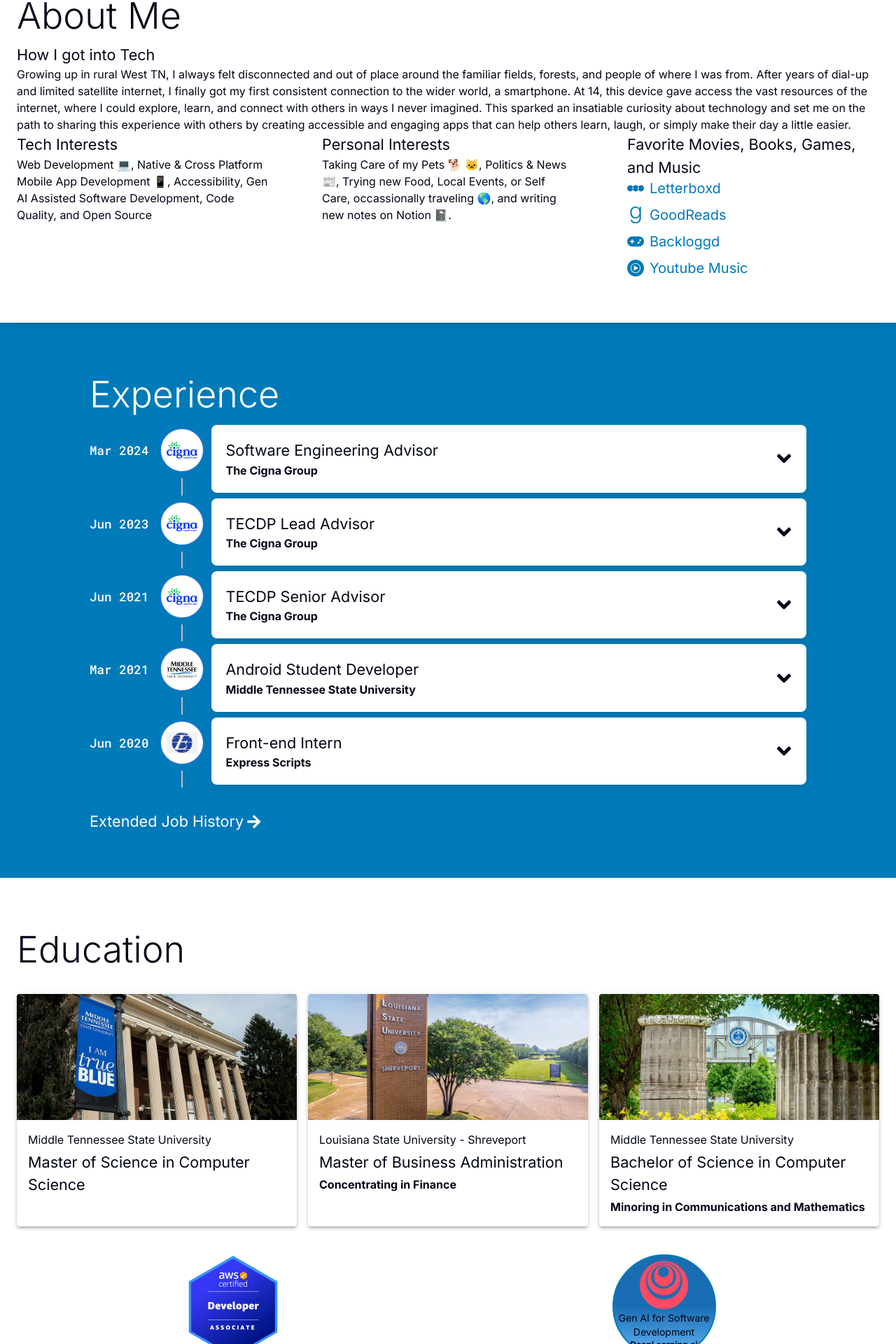
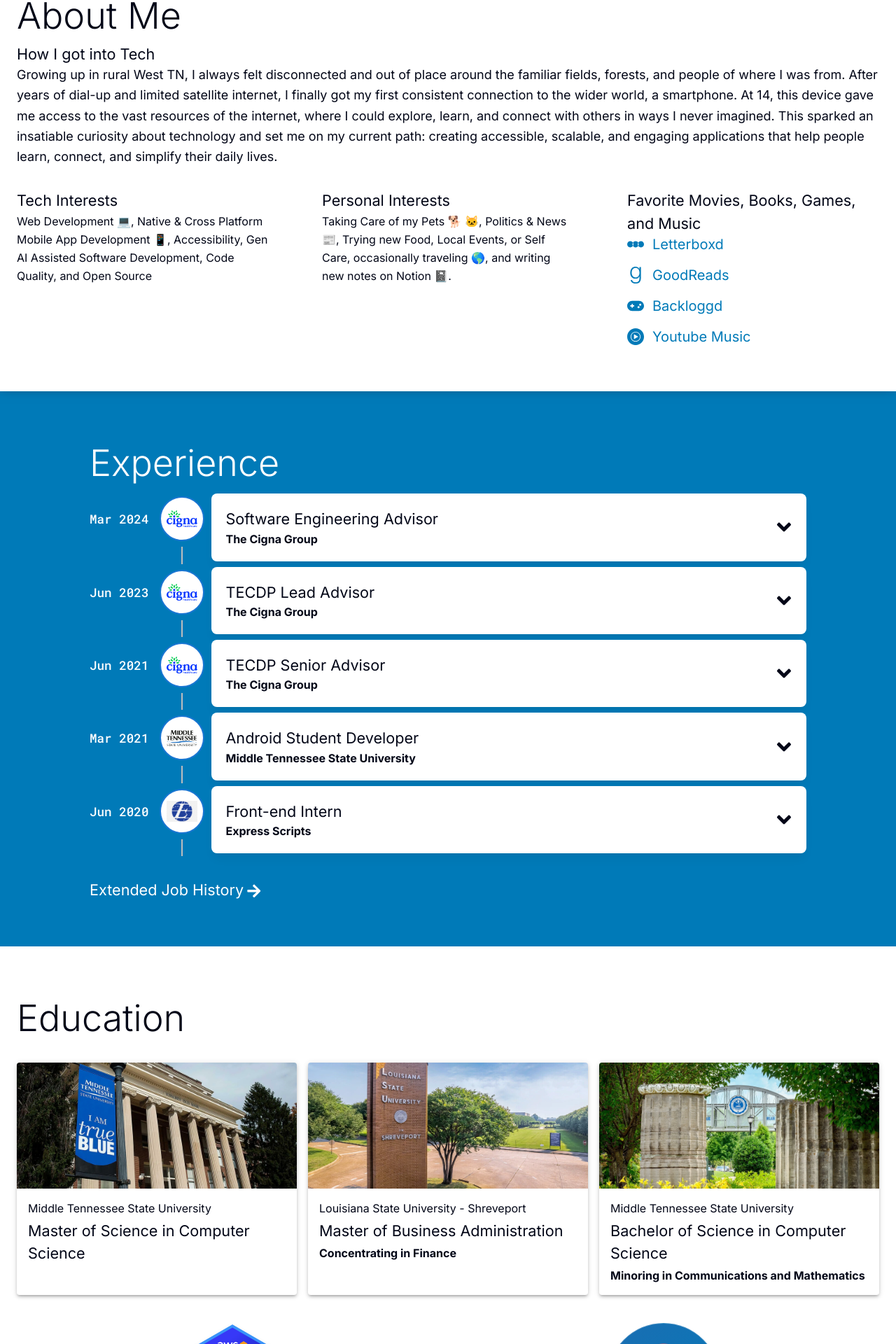
Before and after one commit to CodyManess/portfolio-website, a Next.js app: page / in a window 1280 px wide. Shown: the part 880-2800 px from the top of the page at 70% size. Built offline with nearby package versions, Linux system fonts and the light colour scheme; what @mui/material-nextjs would draw is missing.

Commit message:
feat: update About section component and CertBadge display component

```diff
--- a/components/About/about.tsx
+++ b/components/About/about.tsx
@@ -9,26 +9,28 @@ const About: React.FC = () => {
       id="about"
       className="section relative z-[2] shadow-[0px_-12px_20px_black]"
     >
-      <div className="container mx-auto px-4 lg:px-6">
-        <h2>About Me</h2>
-        <h3>How I got into Tech</h3>
-        <p>
-          Growing up in rural West TN, I always felt disconnected and out of
-          place around the familiar fields, forests, and people of where I was
-          from. After years of dial-up and limited satellite internet, I finally
-          got my first consistent connection to the wider world, a smartphone.
-          At 14, this device gave access the vast resources of the internet,
-          where I could explore, learn, and connect with others in ways I never
-          imagined. This sparked an insatiable curiosity about technology and
-          set me on the path to sharing this experience with others by creating
-          accessible and engaging apps that can help others learn, laugh, or
-          simply make their day a little easier.
-        </p>
+      <div className="container mx-auto px-4 lg:px-6 flex flex-col gap-8">
+        <div>
+          <h2 className="mb-2">About Me</h2>
+          <h3 className="text-xl mb-4">How I got into Tech</h3>
+          <p className="leading-relaxed text-base md:text-lg">
+            Growing up in rural West TN, I always felt disconnected and out of
+            place around the familiar fields, forests, and people of where I was
+            from. After years of dial-up and limited satellite internet, I
+            finally got my first consistent connection to the wider world, a
+            smartphone. At 14, this device gave me access to the vast resources
+            of the internet, where I could explore, learn, and connect with
+            others in ways I never imagined. This sparked an insatiable
+            curiosity about technology and set me on my current path: creating
+            accessible, scalable, and engaging applications that help people
+            learn, connect, and simplify their daily lives.
+          </p>
+        </div>
 
-        <div className="flex flex-row justify-between flex-wrap">
+        <div className="flex flex-row justify-between flex-wrap gap-8">
           <div className="max-w-[360px]">
-            <h3>Tech Interests</h3>
-            <p>
+            <h3 className="mb-4">Tech Interests</h3>
+            <p className="leading-relaxed">
               Web Development &#128187;, Native & Cross Platform Mobile App
               Development &#128241;, Accessibility, Gen AI Assisted Software
               Development, Code Quality, and Open Source
@@ -36,33 +38,43 @@ const About: React.FC = () => {
           </div>
 
           <div className="max-w-[360px]">
-            <h3>Personal Interests</h3>
-            <p>
+            <h3 className="mb-4">Personal Interests</h3>
+            <p className="leading-relaxed">
               Taking Care of my Pets &#128021; &#128049;, Politics & News
               &#128240;, Trying new Food, Local Events, or Self Care,
-              occassionally traveling &#127758;, and writing new notes on Notion
+              occasionally traveling &#127758;, and writing new notes on Notion
               &#128211;.
             </p>
           </div>
 
           <div className="max-w-[360px]">
-            <h3>Favorite Movies, Books, Games, and Music</h3>
-            <div className="flex flex-col gap-[10px] [&_a]:flex [&_a]:items-center [&_a]:text-[var(--foreground)] [&_a]:text-xl [&_svg]:mr-2 [&_svg]:text-2xl [&_h3]:mt-7 [&_h3]:mb-1">
-              <Link href="https://letterboxd.com/codyness/" target="_blank">
+            <h3 className="mb-4">Favorite Movies, Books, Games, and Music</h3>
+            <div className="flex flex-col gap-4 [&_a]:flex [&_a]:items-center [&_a]:text-[var(--foreground)] [&_a]:text-xl [&_svg]:mr-3 [&_svg]:text-2xl">
+              <Link
+                href="https://letterboxd.com/codyness/"
+                target="_blank"
+                className="hover:text-[var(--primary-color)] transition-colors"
+              >
                 <SiLetterboxd /> Letterboxd
               </Link>
-              <Link href="https://www.goodreads.com/codyness" target="_blank">
+              <Link
+                href="https://www.goodreads.com/codyness"
+                target="_blank"
+                className="hover:text-[var(--primary-color)] transition-colors"
+              >
                 <SiGoodreads /> GoodReads
               </Link>
               <Link
                 href="https://www.backloggd.com/u/codyness/"
                 target="_blank"
+                className="hover:text-[var(--primary-color)] transition-colors"
               >
                 <FaGamepad /> Backloggd
               </Link>
               <Link
                 href="https://music.youtube.com/channel/UC6zBwn_RPU5-MfYKbkg6BBA?si=syL9spZjwEp_v0cK"
                 target="_blank"
+                className="hover:text-[var(--primary-color)] transition-colors"
               >
                 <SiYoutubemusic /> Youtube Music
               </Link>
--- a/components/Credentials/CertBadge/certBadge.tsx
+++ b/components/Credentials/CertBadge/certBadge.tsx
@@ -16,27 +16,32 @@ const CertBadge = ({ icon, iconType, name, org }: Cert) => {
         <Image
           src={icon}
           alt={`${name} Cert`}
-          width={150}
-          height={150}
+          width={160}
+          height={160}
           key={icon}
+          className="drop-shadow-md"
         />
       ) : (
         <div
           key={icon}
-          className="bg-gradient-to-b from-[var(--primary-dark)] via-[var(--primary-dark)] to-[var(--primary-light)] flex flex-col items-center w-[148px] h-[148px] text-center rounded-full bg-[var(--primary-dark)] border-2 border-[var(--primary-color)]"
+          className="bg-gradient-to-br from-[var(--primary-dark)] to-[var(--primary-color)] flex flex-col justify-center items-center w-40 h-40 p-4 text-center rounded-full border border-white/20 shadow-lg text-white overflow-hidden"
           aria-label={`${name} Cert from ${org}`}
         >
-          <Image
-            src={icon}
-            alt={name}
-            width={75}
-            height={75}
-            style={{
-              marginTop: '0.25em',
-            }}
-          />
-          <p className="text-sm">{name}</p>
-          <p className="text-xs font-semibold">{org}</p>
+          <div className="flex-shrink-0 mb-1">
+            <Image
+              src={icon}
+              alt={name}
+              width={56}
+              height={56}
+              className="object-contain"
+            />
+          </div>
+          <p className="text-xs font-semibold leading-tight mb-1 line-clamp-2 text-balance">
+            {name}
+          </p>
+          <p className="text-[11px] font-bold text-white/80 line-clamp-1">
+            {org}
+          </p>
         </div>
       )}
     </>
```
